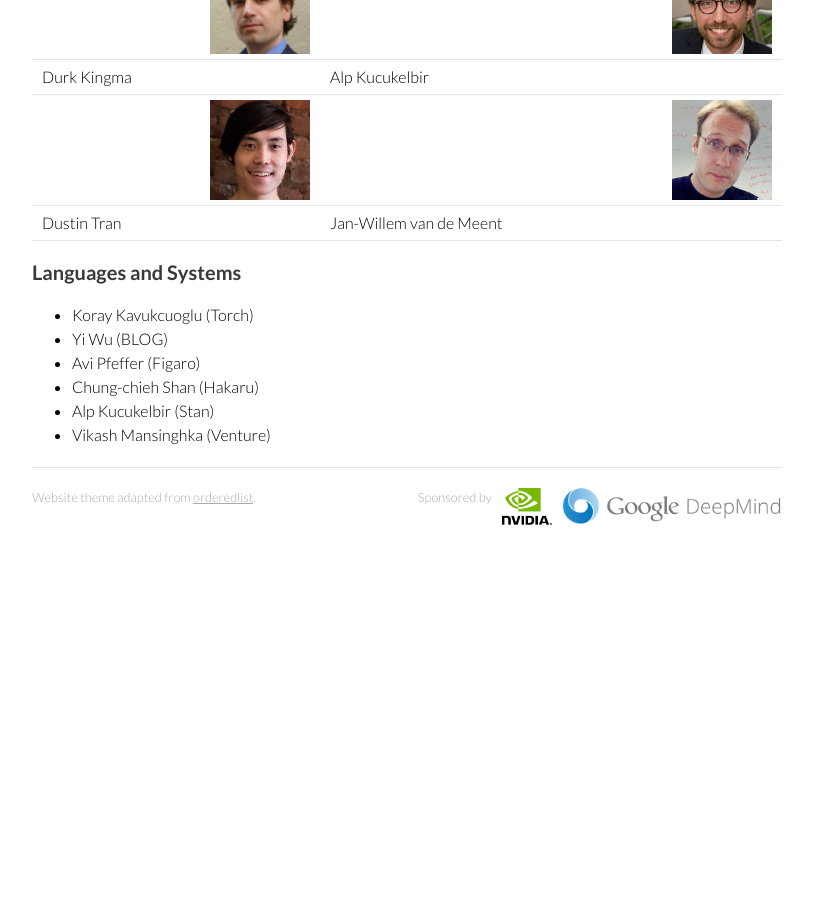
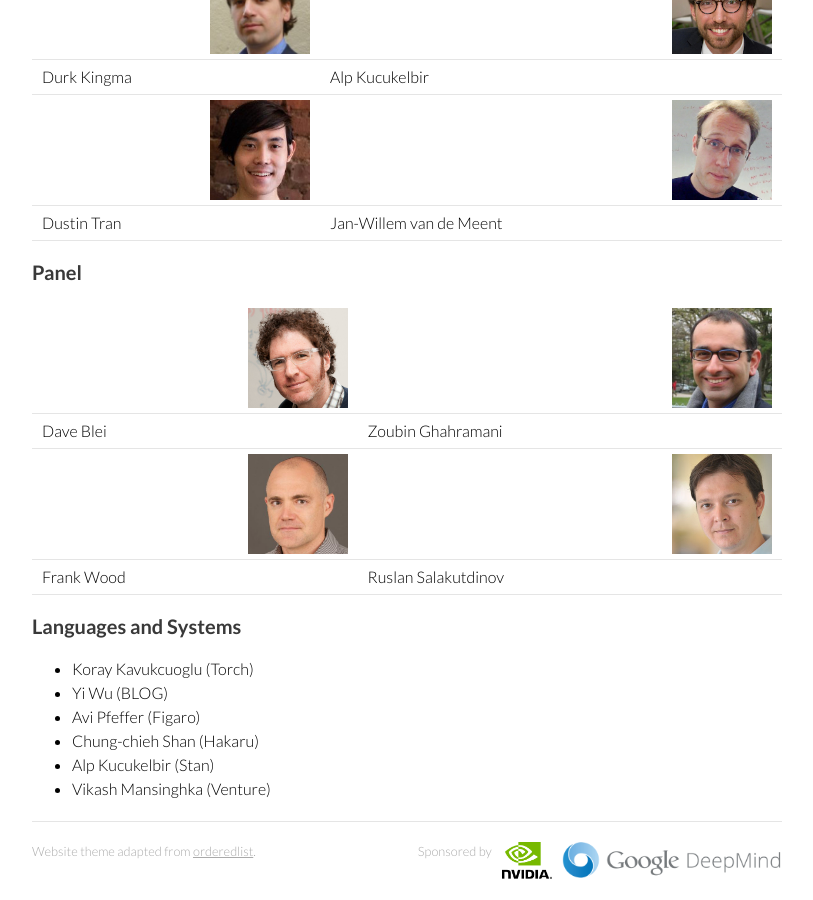
Before and after one commit to blackboxworkshop/blackboxworkshop.github.io, a Jekyll site: the page built from index.md, in a window 1280 px wide and 900 px high, scrolled down 1400 px. Shown: the whole window, without its empty margins (233-1046 px from the left). Built offline with Jekyll 4.4.1, drawn with Linux system fonts in a browser that asks for light colours; Markdown is read by kramdown in place of the engine named in the settings; before the commit the page ends 1946 px from its top, so only the background shows below that.

Commit message:
Update index.md

```diff
--- a/index.md
+++ b/index.md
@@ -38,7 +38,6 @@ This workshop brings together developers of black box inference technologies, pr
 </tr>
 </table>
 
-
 ## Research Talks
 <table>
 <tr>
@@ -59,6 +58,26 @@ This workshop brings together developers of black box inference technologies, pr
 </tr>
 </table>
 
+## Panel
+<table>
+<tr>
+<td><img class="logo" src="{{site.baseurl}}/images/blei.jpg" width="100px" align="bottom"></td>
+<td><img class="logo" src="{{site.baseurl}}/images/ghahramani.jpg" width="100px" align="bottom"></td>
+</tr>
+<tr>
+<td>Dave Blei</td>
+<td>Zoubin Ghahramani</td>
+</tr>
+<tr>
+<td><img class="logo" src="{{site.baseurl}}/images/wood.jpg" width="100px" align="bottom"></td>
+<td><img class="logo" src="{{site.baseurl}}/images/salakutdinov.jpg" width="100px" align="bottom"></td>
+</tr>
+<tr>
+<td>Frank Wood</td>
+<td>Ruslan Salakutdinov</td>
+</tr>
+</table>
+
 ## Languages and Systems
 - Koray Kavukcuoglu (Torch)
 - Yi Wu (BLOG)
```
